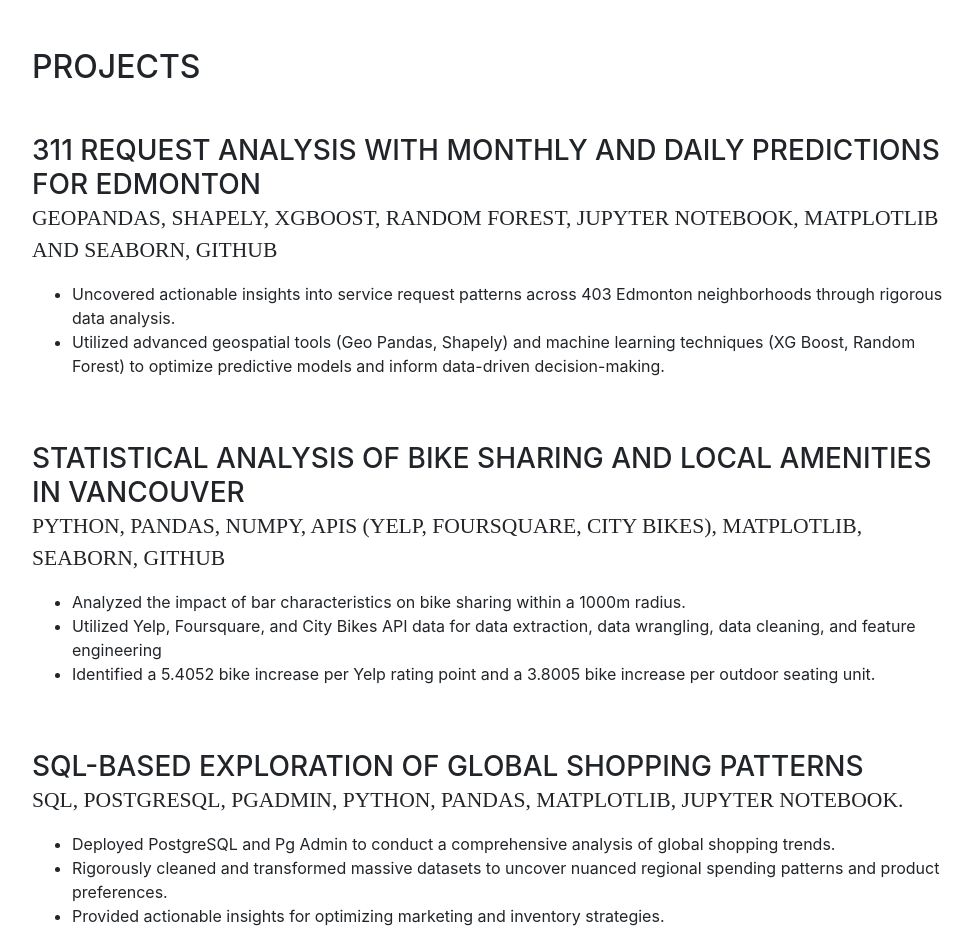
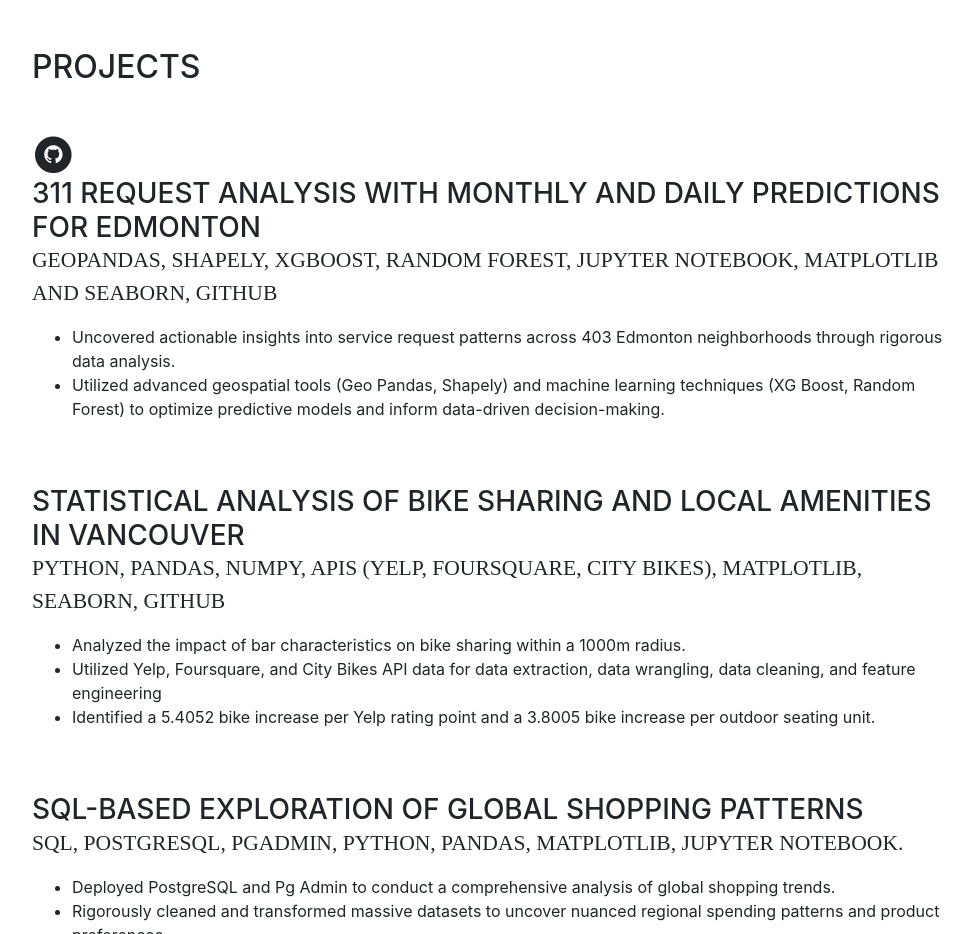
Before and after one commit to hrmn-preet/portfolio, a website with bundled scripts: page index.html in a window 1280 px wide. Shown: the part 1600-2534 px from the top of the page, without its empty margins (288-1261 px from the left). Built offline with nearby package versions, Linux system fonts and the light colour scheme; a web font is replaced by a local one.

Commit message:
Update index.html

```diff
--- a/index.html
+++ b/index.html
@@ -172,7 +172,10 @@
 
           <div class="resume-item d-flex flex-column flex-md-row mb-5">
             <div class="resume-content mr-auto">
-              <h3 class="mb-0" href="https://github.com/hrmn-preet/City-of-Edmonton-311-Requests-Analysis-">311 Request Analysis with Monthly and Daily predictions for Edmonton</h3>
+              <span class="fa-stack fa-lg">
+                  <i class="fa fa-circle fa-stack-2x"></i>
+                  <i class="fa fa-github fa-stack-1x fa-inverse"></i>
+                </span><h3 class="mb-0" href="https://github.com/hrmn-preet/City-of-Edmonton-311-Requests-Analysis-">311 Request Analysis with Monthly and Daily predictions for Edmonton</h3>
               <div class="subheading mb-3">
 GeoPandas, Shapely, XGBoost, Random Forest, Jupyter Notebook, Matplotlib and Seaborn, GitHub</div>
               <p><ul><li>Uncovered actionable insights into service request patterns across 403 Edmonton neighborhoods through rigorous data analysis.</li>
```
